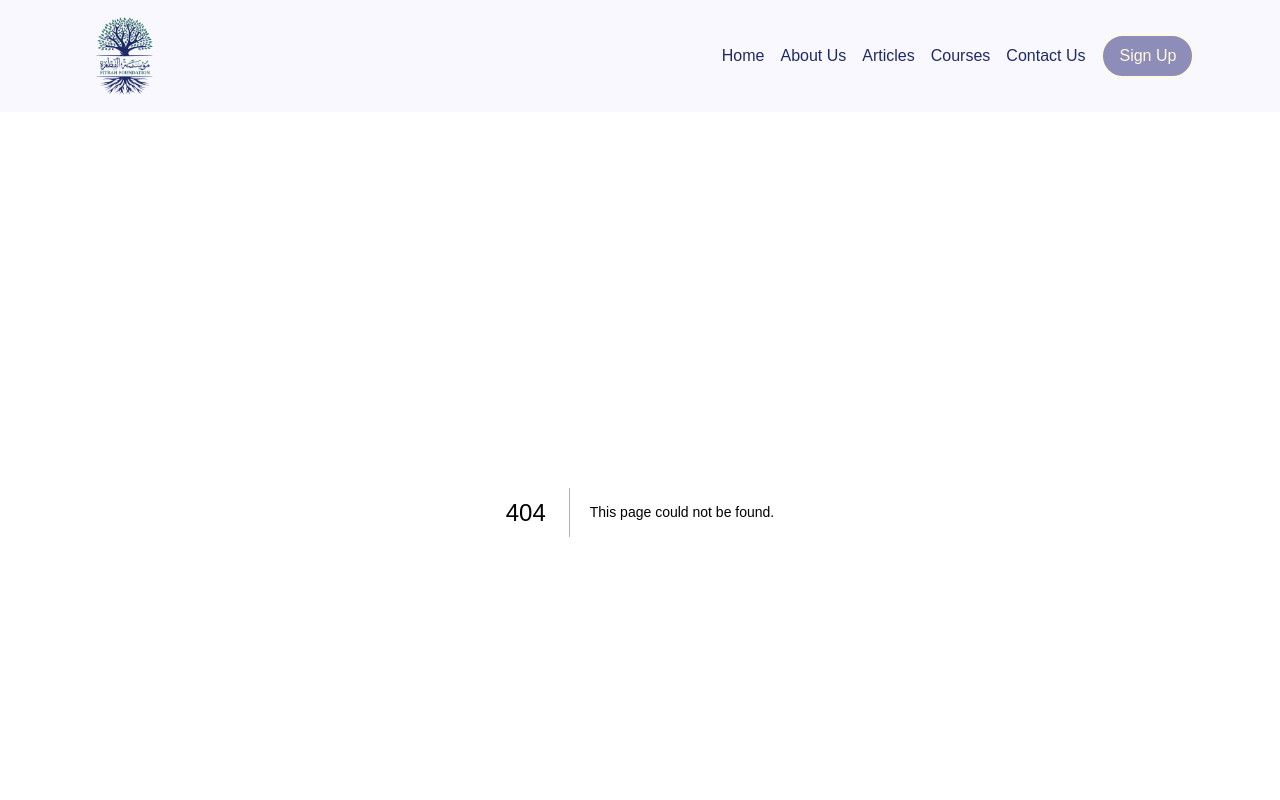
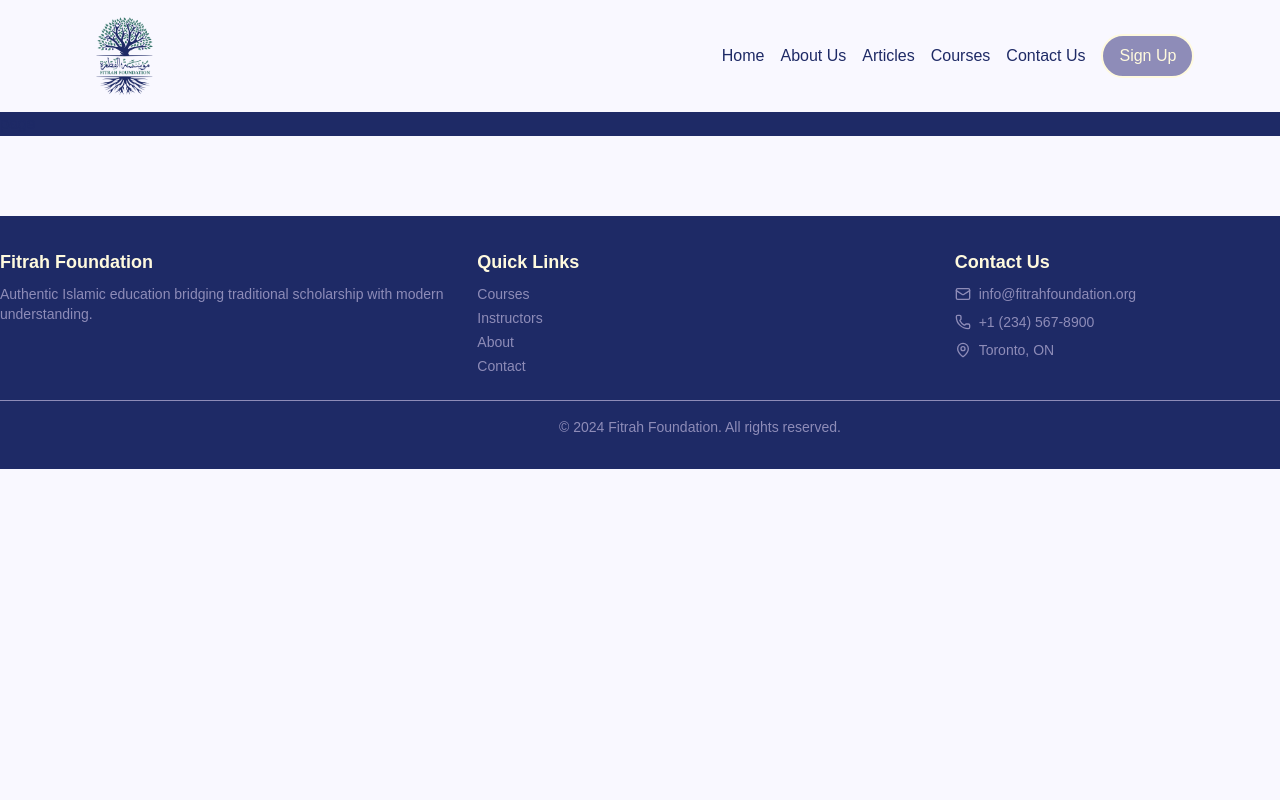
Before and after one commit to AymenS02/fitrah-foundation, a Next.js app: page /about in a window 1280 px wide. Before the commit this address had no page. Shown: the top 800 px of the page. Built offline with nearby package versions, Linux system fonts and the light colour scheme; a web font is replaced by a local one.

Commit message:
Started About Us
day1

```diff
--- /dev/null
+++ b/app/about/page.js
@@ -0,0 +1,9 @@
+import React from 'react'
+
+const page = () => {
+  return (
+    <div className="bg-primary">page</div>
+  )
+}
+
+export default page
```
